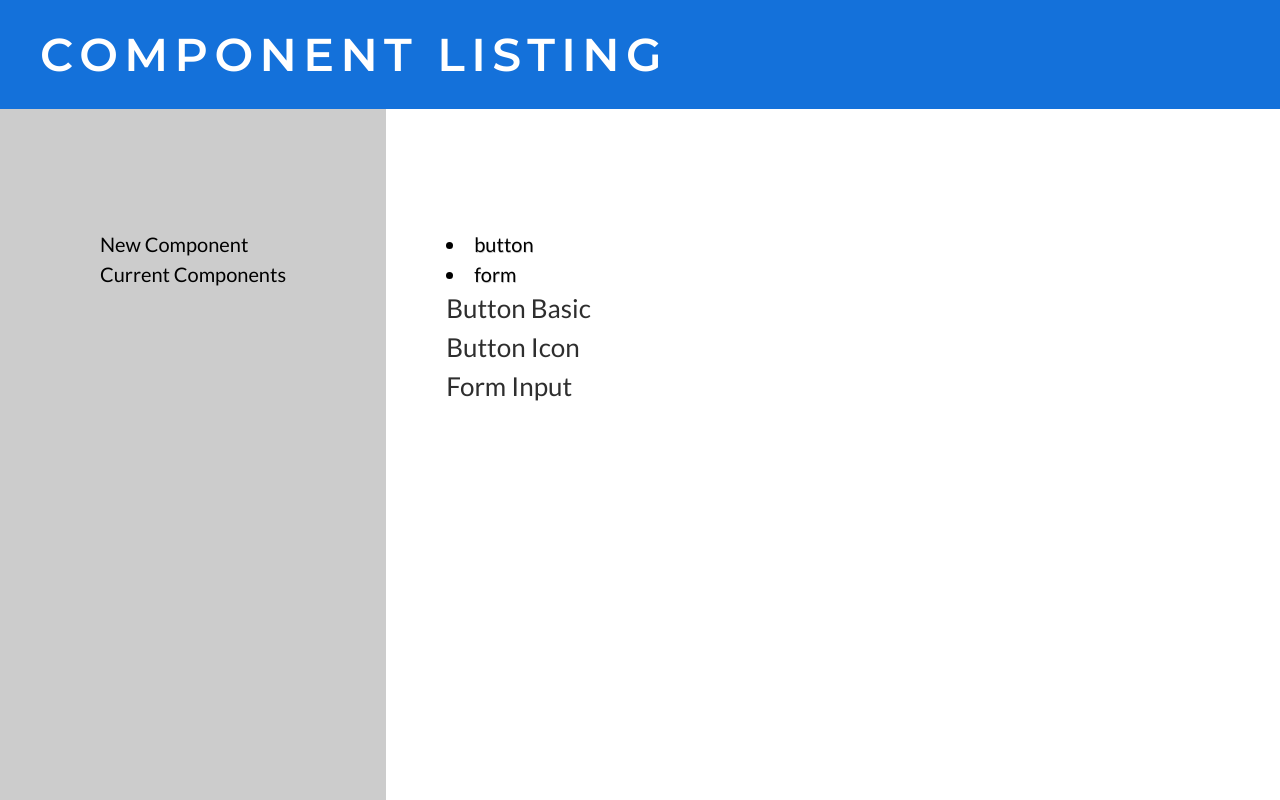
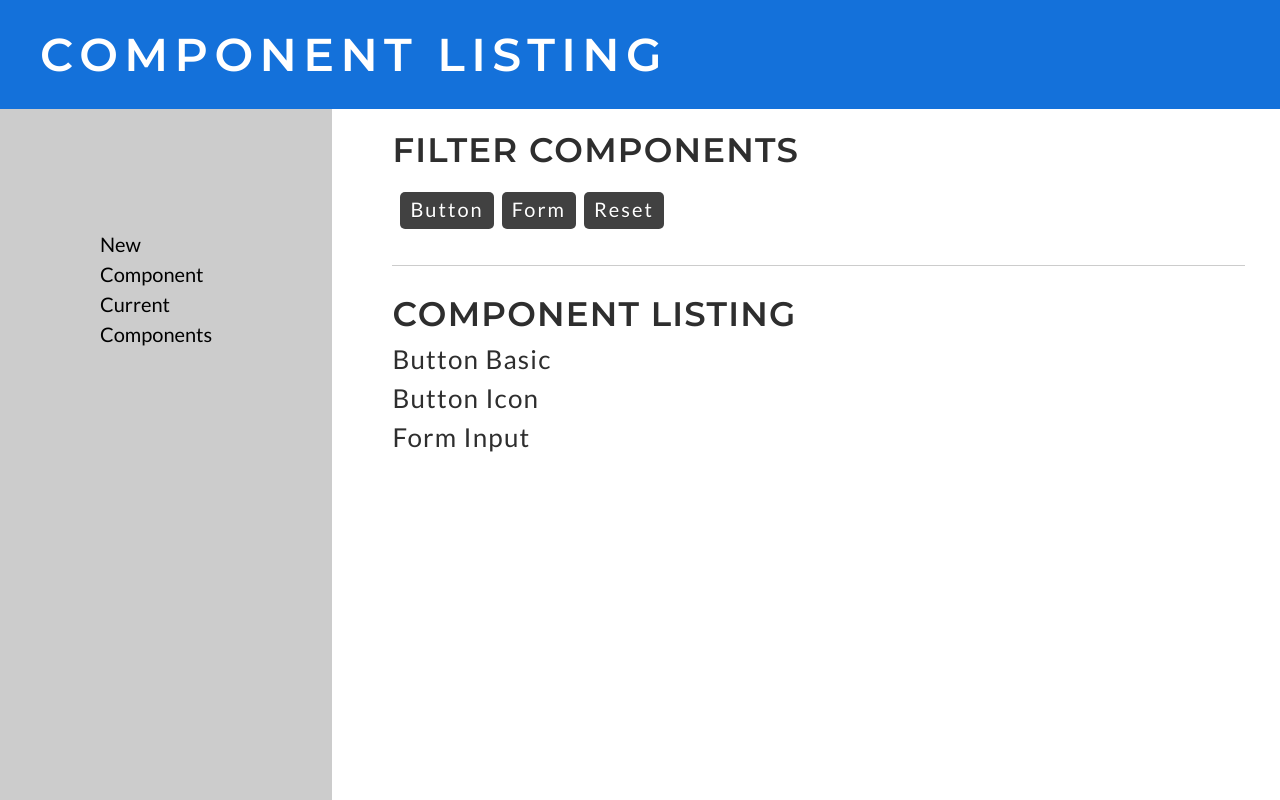
Before and after one commit to bwclovis-web/a11yac, a Gatsby site: page /component-listing in a window 1280 px wide. Shown: the top 800 px of the page. Built offline with nearby package versions, Linux system fonts and the light colour scheme; Gatsby itself is replaced by a stand-in of ours.

Commit message:
updates for filtering

```diff
--- a/src/components/Alert/Alert.tsx
+++ b/src/components/Alert/Alert.tsx
@@ -19,7 +19,7 @@ const AlertStyles = styled.div<AlertStylesI>`
     border-left: 1px solid var(--grey);
     border-right: 1px solid var(--grey);
     box-shadow: 0 0 10px 2px rgba(0,0,0, 0.3);
-    width: 100%;
+    width: 90%;
     z-index: 2;
     text-align: center;
     transform: ${props => props.active ? `translateY(0)` : `translateY(-10vw)` };
--- a/src/components/Filter/Filter.tsx
+++ b/src/components/Filter/Filter.tsx
@@ -1,6 +1,53 @@
 import React, {useState, useEffect} from 'react';
+import styled from 'styled-components';
 
-const FilterBanner = ({data, setFiltered}) => {
+interface FilterI {
+    data: {
+        info: {
+            frontmatter: {
+                tag: string,
+                title: string
+            }
+            id: string
+            slug: string
+        }
+    },
+    setFiltered(): void
+}
+
+const TagListStyles = styled.section`
+    position: absolute;
+    top: 0;
+    align-items: center;
+    padding: 16px 0;
+    border-bottom: 1px solid var(--grey);
+    width: 90%;
+
+    ul {
+        display: flex;
+        margin-top: 1.6rem;
+        padding-bottom: 2rem;
+    }
+
+    button {
+        background-color: var(--grey-dk);
+        color: var(--white);
+        padding: .6rem 1rem .8rem;
+        margin-left: .8rem;
+        border-radius: .5rem;
+        text-transform: capitalize;
+        letter-spacing: 0.2rem;
+
+        &:hover,
+        &:focus {
+            background-color: var(--white);
+            color: var(--grey-dk);
+            box-shadow: inset 0 0 0 3px var(--grey-dk);
+        }
+    }
+`
+
+const FilterBanner: React.FC<FilterI> = ({data, setFiltered}) => {
     const [tags, setTags] = useState([]);
 
     useEffect(() => {
@@ -19,18 +66,28 @@ const FilterBanner = ({data, setFiltered}) => {
     }
 
     const handleTagSelect = (evt) => {
-        const thisTag = evt.target.innerHTML
+        let thisTag = evt.target.innerHTML
+        if (thisTag === 'reset') {
+            setFiltered('init')
+            return
+        }
         setFiltered(thisTag)
     }
 
     return(
-        <div>
-            {tags && tags.map((tag, i) => {
-                return <li key={i}>
-                            <button onClick={(evt) =>handleTagSelect(evt)}>{tag}</button>
-                        </li>
-            })}
-        </div>
+        <TagListStyles>
+            <h2>Filter Components</h2>
+            <ul>
+                {tags && tags.map((tag, i) => {
+                    return <li key={i}>
+                        <button onClick={(evt) => handleTagSelect(evt)}>{tag}</button>
+                    </li>
+                })}
+                <li>
+                    <button onClick={(evt) => handleTagSelect(evt)}>reset</button>
+                </li>
+            </ul>
+        </TagListStyles>
     )
 }
 
--- a/src/components/Layout/Layout.tsx
+++ b/src/components/Layout/Layout.tsx
@@ -19,6 +19,8 @@ const ContainerStyles = styled.div`
     main {
         padding: 12rem 6rem;
         position: relative;
+        width: 100%;
+        overflow: hidden;
     }
 `;
 
--- a/src/components/Navigation/Navigation.tsx
+++ b/src/components/Navigation/Navigation.tsx
@@ -4,11 +4,11 @@ import styled from 'styled-components';
 
 const NavigationStyles = styled.nav`
     background-color: var(--grey);
-    height: calc(100% - 6rem);
     position: sticky;
     height: calc(100vh - 94px);
     padding: 120px 100px;
     z-index: 6;
+    width: 16%;
 `
 
 const Navigation = () => (
--- a/src/pages/component-listing.tsx
+++ b/src/pages/component-listing.tsx
@@ -22,7 +22,7 @@ interface ComponentListPageI {
 }
 
 interface ListItemStylesI {
-    isFiltered: string
+    isFiltered: boolean
 }
 
 const StyledListItem = styled.li<ListItemStylesI>`
@@ -30,7 +30,8 @@ const StyledListItem = styled.li<ListItemStylesI>`
     a {
         font-size: 2.6rem;
         color: var(--black);
-        display: ${props => props.isFiltered ? 'block' : 'none'}
+        display: ${props => props.isFiltered ? 'block' : 'none'};
+        letter-spacing: 0.12rem;
     }
 
 `
@@ -42,6 +43,8 @@ const ComponentListingPage: React.FC<ComponentListPageI> = ({data}) => {
     return(
         <Layout header="component listing">
             <FilterBanner data={edges} setFiltered={setIsFiltered}/>
+            <div style={{marginTop: '60px'}}>
+                <h2> Component Listing</h2>
                 <ul>
                     {edges instanceof Array && edges.map(node => {
                         return (
@@ -53,6 +56,7 @@ const ComponentListingPage: React.FC<ComponentListPageI> = ({data}) => {
                         )
                     })}
                 </ul>
+            </div>
         </Layout>
     )
 }
--- a/src/styles/Typography.tsx
+++ b/src/styles/Typography.tsx
@@ -76,7 +76,7 @@ const Typography = createGlobalStyle`
     button{background-color:transparent; color:inherit; border-width:0; padding:0; cursor:pointer; box-shadow: none;}
     figure{margin:0;}
     input::-moz-focus-inner {border:0; padding:0; margin:0;}
-    ul, ol, dd{margin:0; padding:0; list-style:none;}
+    ul, ol, dd, li{margin:0; padding:0; list-style:none;}
     h1, h2, h3, h4, h5, h6{margin:0; font-weight:inherit;}
     p{margin:0;}
     cite {font-style:normal;}
```
Lines whose indentation alone changed are shown as unchanged.
